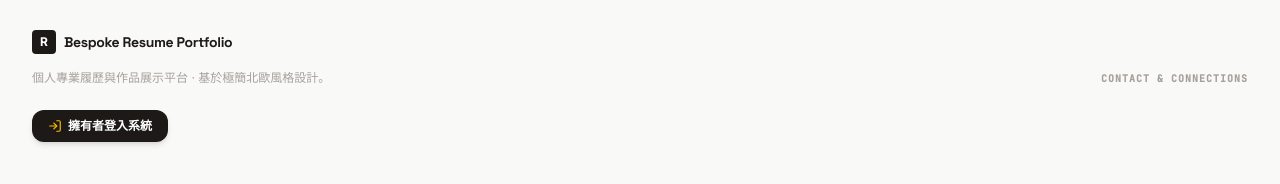
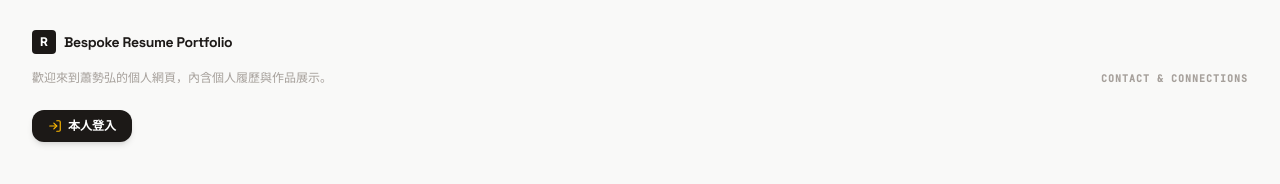
Before and after one commit to honsis1124/SHIH-HUNG, a React (Vite) app: page / in a window 1280 px wide. Shown: the part 498-682 px from the top of the page. Built offline with nearby package versions, Linux system fonts and the light colour scheme; no server answers; the database is empty.

Commit message:
修改部分文字顯示

```diff
--- a/src/App.tsx
+++ b/src/App.tsx
@@ -520,7 +520,7 @@ export default function App() {
                 </span>
               </div>
               <p className="text-xs text-stone-400 max-w-sm">
-                個人專業履歷與作品展示平台 · 基於極簡北歐風格設計。
+                歡迎來到蕭勢弘的個人網頁，內含個人履歷與作品展示。
               </p>
 
               {/* Login Button in Footer */}
@@ -532,7 +532,7 @@ export default function App() {
                     className="inline-flex items-center space-x-1.5 bg-stone-900 hover:bg-stone-800 text-white px-4 py-2 rounded-xl text-xs font-bold shadow-md hover:scale-[1.02] active:scale-[0.98] transition-all cursor-pointer"
                   >
                     <LogIn className="w-3.5 h-3.5 text-amber-400" />
-                    <span>擁有者登入系統</span>
+                    <span>本人登入</span>
                   </button>
                 </div>
               )}
--- a/src/components/ProfileSection.tsx
+++ b/src/components/ProfileSection.tsx
@@ -162,13 +162,13 @@ export const ProfileSection: React.FC<ProfileSectionProps> = ({
                   />
                 </div>
                 <div>
-                  <label className="block text-xs font-semibold text-stone-700 mb-1.5">專業頭銜 <span className="text-red-500">*</span></label>
+                  <label className="block text-xs font-semibold text-stone-700 mb-1.5">英文名 <span className="text-red-500">*</span></label>
                   <input
                     type="text"
                     required
                     value={title}
                     onChange={(e) => setTitle(e.target.value.slice(0, 100))}
-                    placeholder="例如: 資深前端工程師"
+                    placeholder="例如: Sean"
                     className="w-full px-3.5 py-2.5 bg-stone-50 text-stone-900 placeholder-stone-400 rounded-xl border border-stone-200 focus:border-stone-800 focus:ring-1 focus:ring-stone-800/20 text-sm outline-none transition-all"
                   />
                 </div>
```
